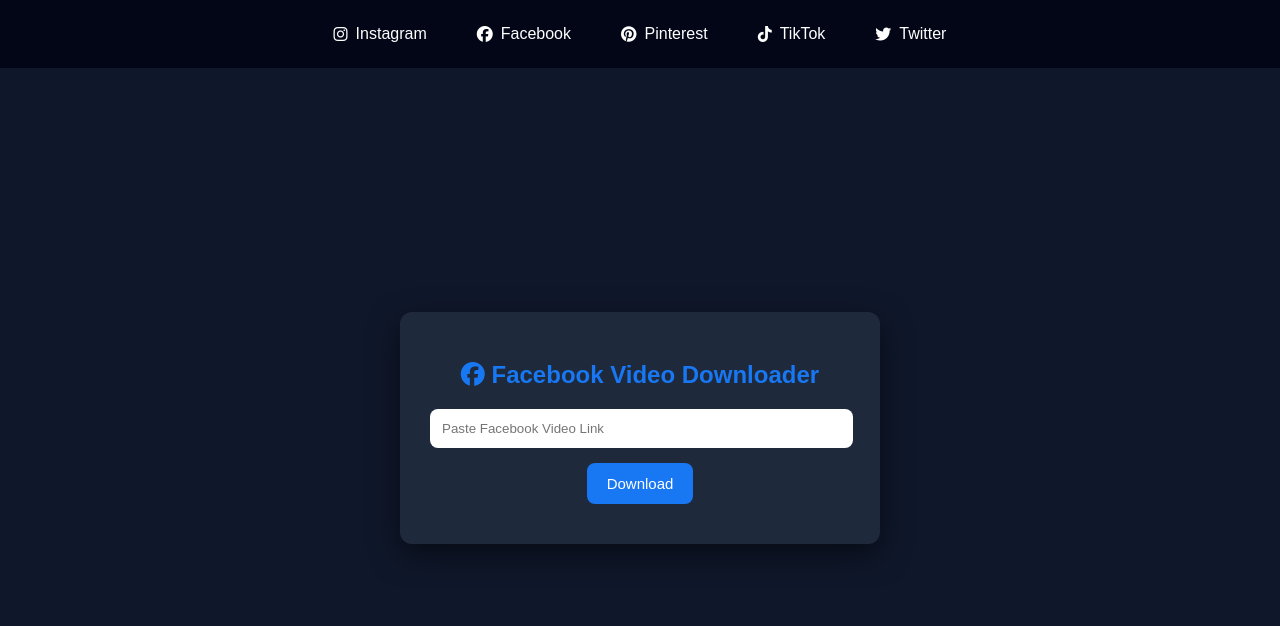
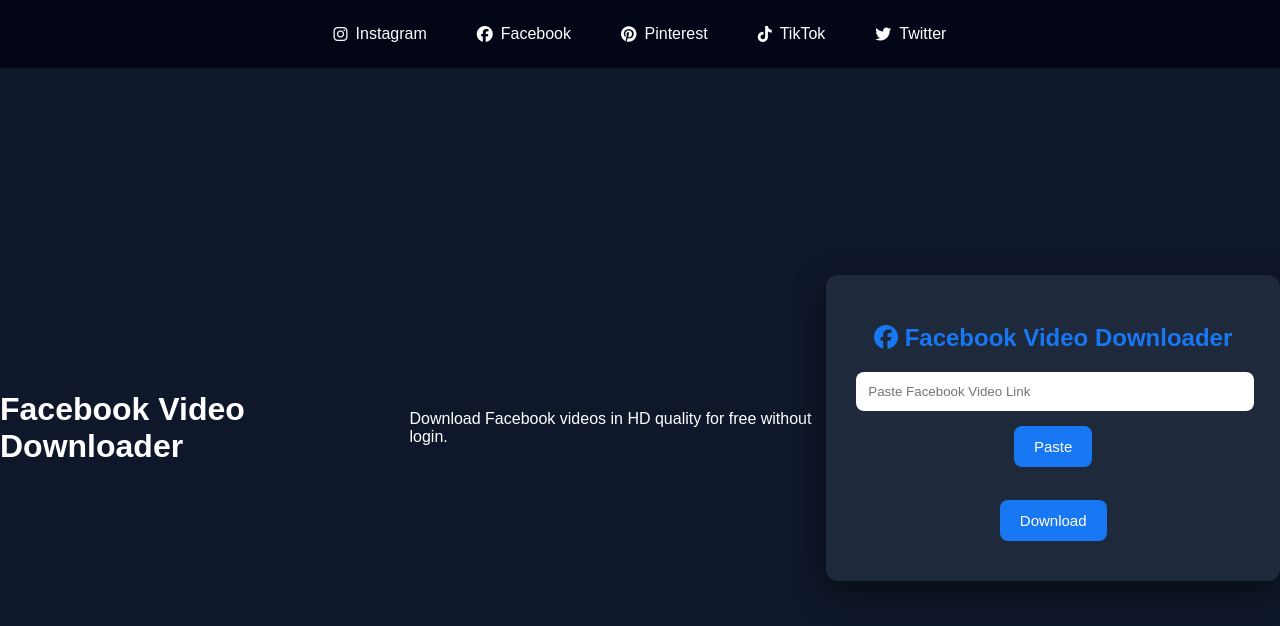
Before and after one commit to Wahushopping/download, a website: page public/facebook.html in a window 1280 px wide. Drawn offline with Linux system fonts and the light colour scheme.

Commit message:
Update facebook.html

```diff
--- a/public/facebook.html
+++ b/public/facebook.html
@@ -5,7 +5,18 @@
 <meta charset="UTF-8">
 <meta name="viewport" content="width=device-width, initial-scale=1.0">
 
-<title>Facebook Video Downloader</title>
+<title>Facebook Video Downloader – Download FB Videos Online Free</title>
+
+<meta name="description" content="Download Facebook videos online for free. Fast and secure FB video downloader. Save videos in HD without login.">
+
+<meta name="keywords" content="facebook video downloader, download fb video, fb downloader, facebook video download online">
+
+<link rel="canonical" href="https://download-alpha-six.vercel.app/facebook.html">
+
+<!-- Open Graph -->
+<meta property="og:title" content="Facebook Video Downloader">
+<meta property="og:description" content="Download Facebook videos instantly in HD quality.">
+<meta property="og:url" content="https://download-alpha-six.vercel.app/facebook.html">
 
 <!-- Icons -->
 <link rel="stylesheet" href="https://cdnjs.cloudflare.com/ajax/libs/font-awesome/6.5.0/css/all.min.css">
@@ -131,17 +142,20 @@
 
 <!-- CONTENT -->
 <div class="main">
+<h1>Facebook Video Downloader</h1>
+<p>Download Facebook videos in HD quality for free without login.</p>
 
 <div class="container">
 
 <h2><i class="fab fa-facebook"></i> Facebook Video Downloader</h2>
 
+<div class="input-box">
   <input id="url" placeholder="Paste Facebook Video Link">
+  <button class="paste-btn" onclick="pasteText()">Paste</button>
+</div>
 
 <br>
-
 <button onclick="download()">Download</button>
-
 <div id="error" class="error"></div>
 
 </div>
@@ -149,13 +163,20 @@
 </div>
 
 <script>
+async function pasteText(){
+  try{
+    const text = await navigator.clipboard.readText()
+    document.getElementById("url").value = text
+  }catch(err){
+    alert("Paste not allowed")
+  }
+}
 
 function isValidFacebook(url){
   return url.includes("facebook.com") || url.includes("fb.watch")
 }
 
 function download(){
-
   let url=document.getElementById("url").value
   let error=document.getElementById("error")
 
@@ -172,9 +193,7 @@
   }
 
   window.open(`https://download-fc72.onrender.com/download?url=${encodeURIComponent(url)}`)
-
 }
-
 </script>
 
 </body>
```
Lines whose indentation alone changed are shown as unchanged.
